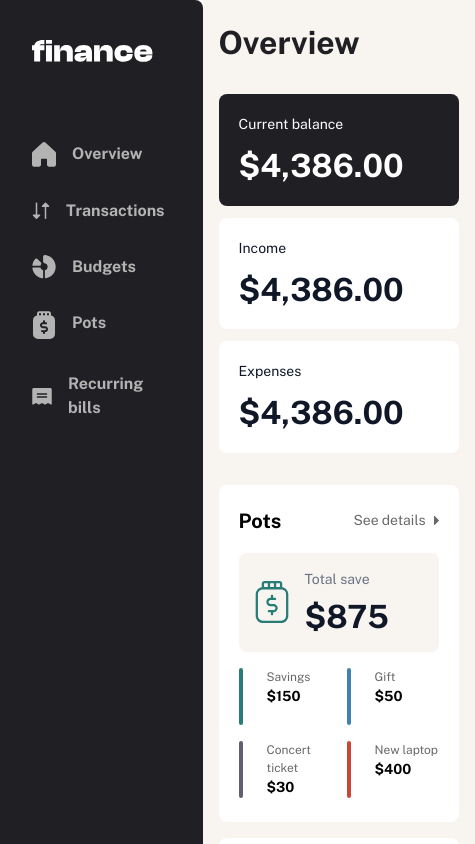
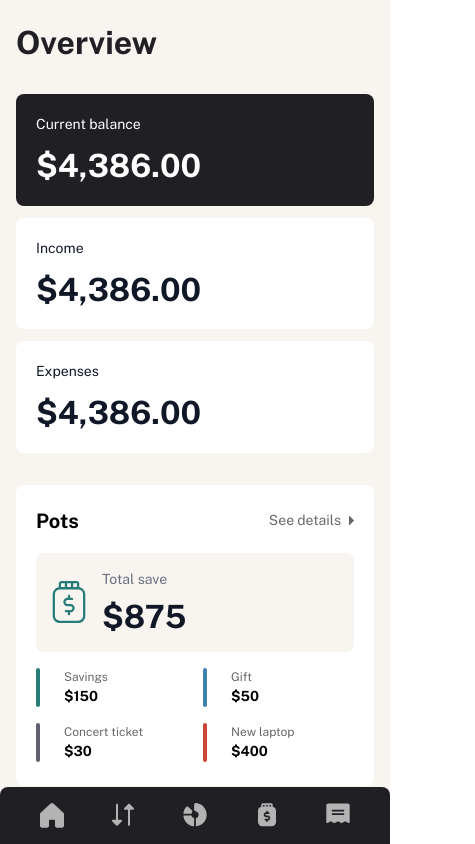
Before and after one commit to losadev/personal-finance-app, a Next.js app in the folder frontend/: page / in a window 390 px wide. Shown: the top 844 px of the page, 475 px wide, since content can reach past the window. Built offline with nearby package versions, Linux system fonts and the light colour scheme.

Commit message:
feat: navbar full responsive

```diff
--- a/frontend/app/globals.css
+++ b/frontend/app/globals.css
@@ -33,7 +33,8 @@
   --color-white-app: #ffffff;
 
   /* === Tipografía (Public Sans) === */
-  --font-sans-app: "Public Sans", ui-sans-serif, system-ui, -apple-system,
+  --font-sans-app:
+    "Public Sans", ui-sans-serif, system-ui, -apple-system,
     Segoe UI, Roboto, "Helvetica Neue", Arial, "Noto Sans", "Apple Color Emoji",
     "Segoe UI Emoji", "Segoe UI Symbol", "Noto Color Emoji";
   --font-weight-regular: 400;
@@ -108,6 +109,15 @@
   font-weight: var(--font-weight-bold);
 }
 
-.menu-side-bar {
-  @apply px-8 py-4 flex gap-4 hover:bg-[var(--color-beige-100-app)] rounded-r-lg hover:border-l-6 hover:border-l-[var(--color-green-app)] hover:text-[var(--color-gray-900-app)] cursor-pointer;
+.navbar {
+  @apply bg-[var(--color-gray-900-app)] px-4 pt-2 flex fixed w-full z-10 bottom-0 rounded-t-lg lg:static lg:flex lg:flex-col lg:rounded-t-none lg:rounded-r-lg lg:px-0 lg:gap-6 lg:pb-6;
 }
+.navbar-ul {
+  @apply flex text-[var(--color-gray-300-app)] w-full lg:flex-col lg:flex-1  lg:pr-6;
+}
+.navbar-li {
+  @apply flex flex-col gap-2 flex-1 items-center py-2 pb-3 border-b-4 hover:text-[var(--color-gray-900-app)] border-[var(--color-gray-900-app)] hover:bg-[var(--color-beige-100-app)] hover:border-[var(--color-green-app)] lg:flex-row lg:gap-4 lg:flex-0 lg:border-b-0 lg:border-l-4 lg:hover:border-l-[var(--color-green-app)] lg:px-8 lg:py-4 lg:rounded-r-lg;
+  span {
+    @apply hidden md:block md:text-preset-5-bold;
+  }
+}
--- a/frontend/app/layout.tsx
+++ b/frontend/app/layout.tsx
@@ -1,7 +1,7 @@
 import type { Metadata } from "next";
 import { Public_Sans } from "next/font/google";
 import "./globals.css";
-import SideBar from "@/components/ui/sidebar/SideBar";
+import NavBar from "@/components/ui/navbar/NavBar";
 
 const publicSans = Public_Sans({
   variable: "--font-public-sans",
@@ -20,10 +20,12 @@ export default function RootLayout({
 }>) {
   return (
     <html lang="en">
-      <body className={`${publicSans.variable} antialiased grid grid-cols-[auto_1fr] overflow-auto`}>
+      <body
+        className={`${publicSans.variable} h-dvh antialiased grid lg:grid-cols-[auto_1fr] grid-cols-1 pb-12 lg:pb-0`}
+      >
         {/* <SideBar /> */}
-        <SideBar />
-        {children}
+        <NavBar />
+        <div className="relative overflow-y-scroll">{children}</div>
       </body>
     </html>
   );
--- a/frontend/app/page.tsx
+++ b/frontend/app/page.tsx
@@ -6,7 +6,7 @@ import TransactionsCard from "@/components/ui/overview/TransactionsCard";
 
 export default function Home() {
   return (
-    <div className="bg-[var(--color-beige-100-app)] min-h-screen py-6 px-4 grid grid-rows-[auto_auto_1fr] gap-8">
+    <div className="bg-[var(--color-beige-100-app)] py-6 px-4 grid grid-rows-[auto_auto_1fr] gap-8">
       <div>
         <h1 className=" text-[var(--color-gray-900-app)] text-preset-1">
           Overview
--- /dev/null
+++ b/frontend/components/ui/navbar/NavBar.tsx
@@ -0,0 +1,76 @@
+import Image from "next/image";
+import React from "react";
+
+const NavBar = () => {
+  return (
+    <nav className="navbar lg:h-full">
+      <div className="py-10 px-8 hidden lg:block">
+        <Image
+          src={"/assets/images/logo-large.svg"}
+          alt="logo"
+          width={121}
+          height={21}
+        />
+      </div>
+      <ul className=" navbar-ul">
+        <li className="navbar-li">
+          <Image
+            alt=""
+            src={"/assets/images/icon-nav-overview.svg"}
+            width={24}
+            height={24}
+          />
+          <span className="menu-bar-span">Overview</span>
+        </li>
+        <li className="navbar-li">
+          <Image
+            alt=""
+            src={"/assets/images/icon-nav-transactions.svg"}
+            width={24}
+            height={24}
+          />
+          <span className="menu-bar-span">Transactions</span>
+        </li>
+        <li className="navbar-li">
+          <Image
+            alt=""
+            src={"/assets/images/icon-nav-budgets.svg"}
+            width={24}
+            height={24}
+          />
+          <span className="menu-bar-span">Budgets</span>
+        </li>
+        <li className="navbar-li">
+          <Image
+            alt=""
+            src={"/assets/images/icon-nav-pots.svg"}
+            width={24}
+            height={24}
+            className="size-6"
+          />
+          <span>Pots</span>
+        </li>
+        <li className="navbar-li">
+          <Image
+            alt=""
+            src={"/assets/images/icon-nav-recurring-bills.svg"}
+            width={24}
+            height={24}
+          />
+          <span className="menu-bar-span">Recurring bills</span>
+        </li>
+      </ul>
+      <button className="px-8 py-4 gap-4 text-[var(--color-gray-300-app)] hover:text-[var(--color-gray-100-app)] hidden lg:flex">
+        <Image
+          src={"/assets/images/icon-minimize-menu.svg"}
+          alt="arrow left"
+          width={24}
+          height={24}
+        />
+        <span className="text-preset-3 ">Minimize menu</span>
+      </button>
+    </nav>
+  );
+};
+
+export default NavBar;
--- a/frontend/components/ui/overview/PotsCard.tsx
+++ b/frontend/components/ui/overview/PotsCard.tsx
@@ -11,7 +11,7 @@ const PotsCard = () => {
         <ButtonTerciary text="See details" />
       </div>
       <div className="space-y-4 md:space-y-0 md:grid md:grid-cols-3 md:gap-5">
-        <div className="md:col-start-1 md:col-end-1 bg-[var(--color-beige-100-app)] p-4 rounded-lg flex gap-4 items-center">
+        <div className="md:col-start-1 md:col-end-1 bg-[var(--color-beige-100-app)] p-4 rounded-lg flex gap-4 items-center min-w-38">
           <Image
             alt=""
             src={"/assets/images/icon-pot.svg"}
--- a/frontend/components/ui/sidebar/SideBar.tsx
+++ /dev/null
@@ -1,42 +0,0 @@
-import Image from 'next/image'
-import React from 'react'
-
-type Props = {}
-
-const SideBar = (props: Props) => {
-  return (
-    <nav className='bg-[var(--color-gray-900-app)] rounded-r-lg flex flex-col gap-6 pb-6'>
-        <div className='py-10 px-8'>
-            <Image src={"/assets/images/logo-large.svg"} alt='logo' width={121} height={21}/>
-        </div>
-        <ul className='flex flex-col flex-1 text-[var(--color-gray-300-app)] text-preset-3 pr-6'>
-            <li className='menu-side-bar'>
-                <Image alt='' src={"/assets/images/icon-nav-overview.svg"} width={24} height={24}/>
-                Overview
-            </li>
-            <li className='menu-side-bar'>
-                <Image alt='' src={"/assets/images/icon-nav-transactions.svg"} width={24} height={24}/>
-                Transactions
-            </li>
-            <li className='menu-side-bar'>
-                <Image alt='' src={"/assets/images/icon-nav-budgets.svg"} width={24} height={24}/>
-                Budgets
-            </li>
-            <li className='menu-side-bar'>
-                <Image alt='' src={"/assets/images/icon-nav-pots.svg"} width={24} height={24}/>
-                Pots
-            </li>
-            <li className='menu-side-bar'>
-                <Image alt='' src={"/assets/images/icon-nav-recurring-bills.svg"} width={24} height={24}/>
-                Recurring bills
-            </li>
-        </ul>
-        <button className='px-8 py-4 flex gap-4 text-[var(--color-gray-300-app)] hover:text-[var(--color-gray-100-app)]'>
-            <Image src={"/assets/images/icon-minimize-menu.svg"} alt='arrow left' width={24} height={24}/>
-            <span className='text-preset-3 '>Minimize menu</span>
-        </button>
-    </nav>
-  )
-}
-
-export default SideBar
```
